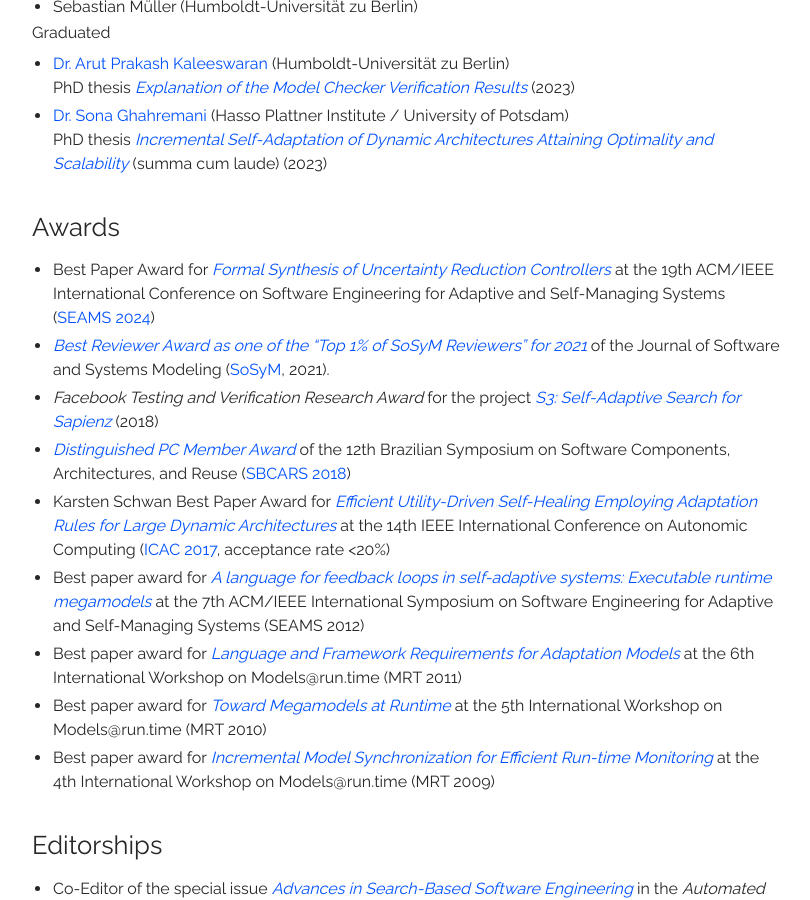
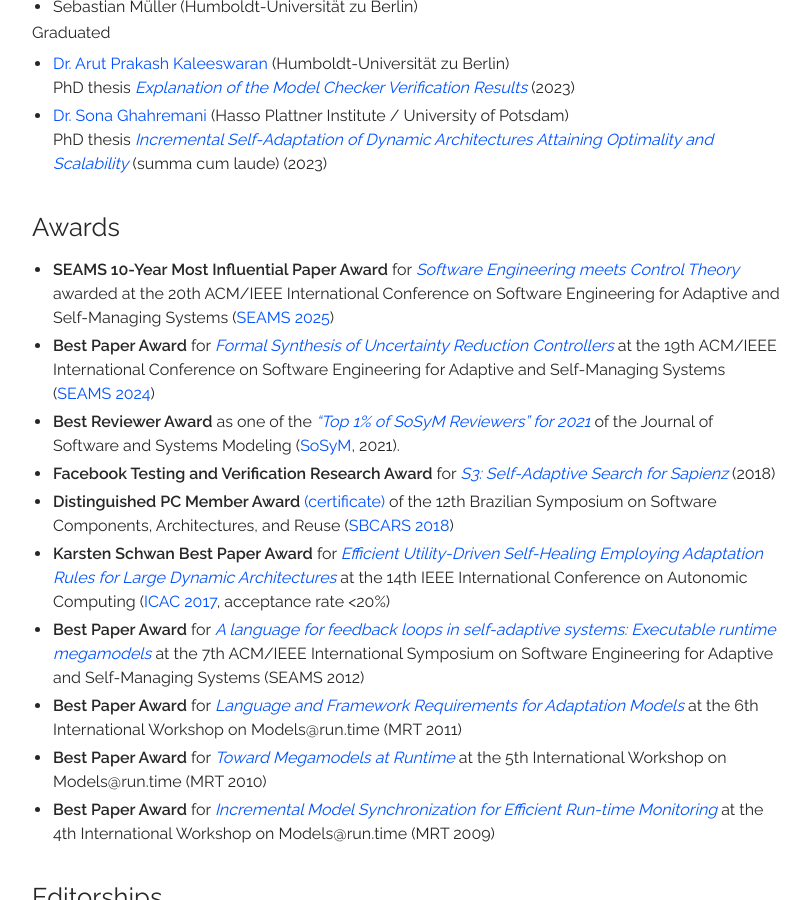
Before and after one commit to thomas-vogel/thomas-vogel.github.io, a Jekyll site: the page built from _pages/activities.md, in a window 1280 px wide and 900 px high, scrolled down 708 px. Shown: the whole window, without its empty margins (233-1043 px from the left). Built offline with Jekyll 4.4.1, drawn with Linux system fonts in a browser that asks for light colours; nearby versions of some CDN libraries.

Commit message:
Update with SEAMS'25.

```diff
--- a/_config.yml
+++ b/_config.yml
@@ -28,6 +28,7 @@ github_handle: "thomas-vogel"
 include:
   - .htaccess
   - _pages
+  - blog
 exclude: ["README.md", "LICENSE"]
 
 
--- a/_pages/activities.md
+++ b/_pages/activities.md
@@ -37,15 +37,16 @@ layout: page
 
 ## Awards
 
-* Best Paper Award for [_Formal Synthesis of Uncertainty Reduction Controllers_](publications/2024-SEAMS) at the 19th ACM/IEEE International Conference on Software Engineering for Adaptive and Self-Managing Systems ([SEAMS 2024](https://conf.researchr.org/home/seams-2024){:target="_blank"})
-* [_Best Reviewer Award as one of the "Top 1% of SoSyM Reviewers" for 2021_](/assets/img/2021-SoSyM-ReviewAward.png) of the Journal of Software and Systems Modeling ([SoSyM](https://www.sosym.org/reviewer_awards/){:target="_blank"}, 2021).
-* _Facebook Testing and Verification Research Award_ for the project [_S3: Self-Adaptive Search for Sapienz_](projects/S3) (2018)
-* [_Distinguished PC Member Award_](/assets/img/2018-SBCARS-DistinguishedPCMemberAward.png) of the 12th Brazilian Symposium on Software Components, Architectures, and Reuse ([SBCARS 2018](http://cbsoft2018.icmc.usp.br/#/sbcars){:target="_blank"})
-*  Karsten Schwan Best Paper Award for [_Efficient Utility-Driven Self-Healing Employing Adaptation Rules for Large Dynamic Architectures_](publications/2017-ICAC) at the 14th IEEE International Conference on Autonomic Computing ([ICAC 2017](http://icac2017.ece.ohio-state.edu/){:target="_blank"}, acceptance rate <20%)
-* Best paper award for [_A language for feedback loops in self-adaptive systems: Executable runtime megamodels_](publications/2012-SEAMS) at the 7th ACM/IEEE International Symposium on Software Engineering for Adaptive and Self-Managing Systems (SEAMS 2012)
-* Best paper award for [_Language and Framework Requirements for Adaptation Models_](publications/2011-MRT) at the 6th International Workshop on Models@run.time (MRT 2011)
-* Best paper award for [_Toward Megamodels at Runtime_](publications/2010-MRT) at the 5th International Workshop on Models@run.time (MRT 2010)
-* Best paper award for [_Incremental Model Synchronization for Efficient Run-time Monitoring_](publications/2009-MRTa) at the 4th International Workshop on Models@run.time (MRT 2009)
+* **SEAMS 10-Year Most Influential Paper Award** for [_Software Engineering meets Control Theory_](publications/2015-SEAMS) awarded at the 20th ACM/IEEE International Conference on Software Engineering for Adaptive and Self-Managing Systems ([SEAMS 2025](https://conf.researchr.org/home/seams-2025){:target="_blank"})
+* **Best Paper Award** for [_Formal Synthesis of Uncertainty Reduction Controllers_](publications/2024-SEAMS) at the 19th ACM/IEEE International Conference on Software Engineering for Adaptive and Self-Managing Systems ([SEAMS 2024](https://conf.researchr.org/home/seams-2024){:target="_blank"})
+* **Best Reviewer Award** as one of the [_"Top 1% of SoSyM Reviewers" for 2021_](/assets/img/2021-SoSyM-ReviewAward.png) of the Journal of Software and Systems Modeling ([SoSyM](https://www.sosym.org/reviewer_awards/){:target="_blank"}, 2021).
+* **Facebook Testing and Verification Research Award** for [_S3: Self-Adaptive Search for Sapienz_](projects/S3) (2018)
+* **Distinguished PC Member Award** [(certificate)](/assets/img/2018-SBCARS-DistinguishedPCMemberAward.png) of the 12th Brazilian Symposium on Software Components, Architectures, and Reuse ([SBCARS 2018](http://cbsoft2018.icmc.usp.br/#/sbcars){:target="_blank"})
+*  **Karsten Schwan Best Paper Award** for [_Efficient Utility-Driven Self-Healing Employing Adaptation Rules for Large Dynamic Architectures_](publications/2017-ICAC) at the 14th IEEE International Conference on Autonomic Computing ([ICAC 2017](http://icac2017.ece.ohio-state.edu/){:target="_blank"}, acceptance rate <20%)
+* **Best Paper Award** for [_A language for feedback loops in self-adaptive systems: Executable runtime megamodels_](publications/2012-SEAMS) at the 7th ACM/IEEE International Symposium on Software Engineering for Adaptive and Self-Managing Systems (SEAMS 2012)
+* **Best Paper Award** for [_Language and Framework Requirements for Adaptation Models_](publications/2011-MRT) at the 6th International Workshop on Models@run.time (MRT 2011)
+* **Best Paper Award** for [_Toward Megamodels at Runtime_](publications/2010-MRT) at the 5th International Workshop on Models@run.time (MRT 2010)
+* **Best Paper Award** for [_Incremental Model Synchronization for Efficient Run-time Monitoring_](publications/2009-MRTa) at the 4th International Workshop on Models@run.time (MRT 2009)
 
 
 ## Editorships
--- a/blog/index.html
+++ /dev/null
@@ -1,3 +0,0 @@
----
-layout: default
----
```
Also changed, not shown: _pages/pastcalls.md (+12 -0 lines), blog/2025-05-04-seams2025.md (added, +47 -0 lines), blog/index.md (added, +7 -0 lines), index.md (+5 -10 lines).
